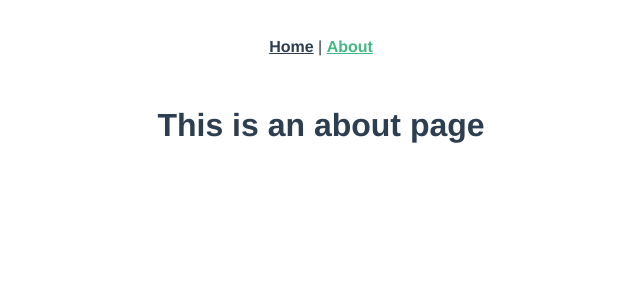
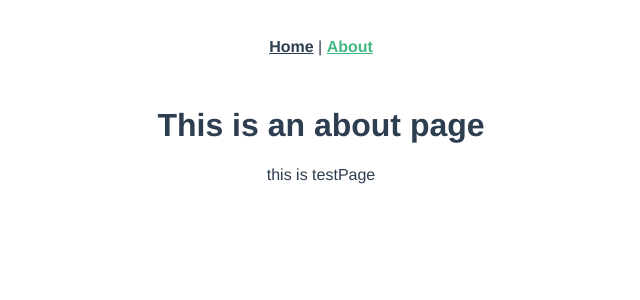
Before and after one commit to TuLvTaDie/managementSystem, a Vue app: page /about in a window 1280 px wide. Shown: the top 300 px of the page, without its empty margins (319-959 px from the left). Built offline with nearby package versions, Linux system fonts and the light colour scheme.

Commit message:
test uploading

```diff
--- /dev/null
+++ b/src/components/testPage.vue
@@ -0,0 +1,13 @@
+<template>
+  <div>this is testPage</div>
+</template>
+
+<script lang="ts">
+export default {
+
+}
+</script>
+
+<style>
+
+</style>
--- a/src/views/AboutView.vue
+++ b/src/views/AboutView.vue
@@ -1,5 +1,19 @@
 <template>
   <div class="about">
     <h1>This is an about page</h1>
+    <test-page></test-page>
   </div>
 </template>
+
+<script lang="ts">
+import testPage from '@/components/testPage.vue';
+export default {
+  components: {
+    testPage
+  }
+}
+</script>
+
+<style>
+
+</style>
```
Also changed, not shown: 2 other files (tests, documents, lock files or other folders).
